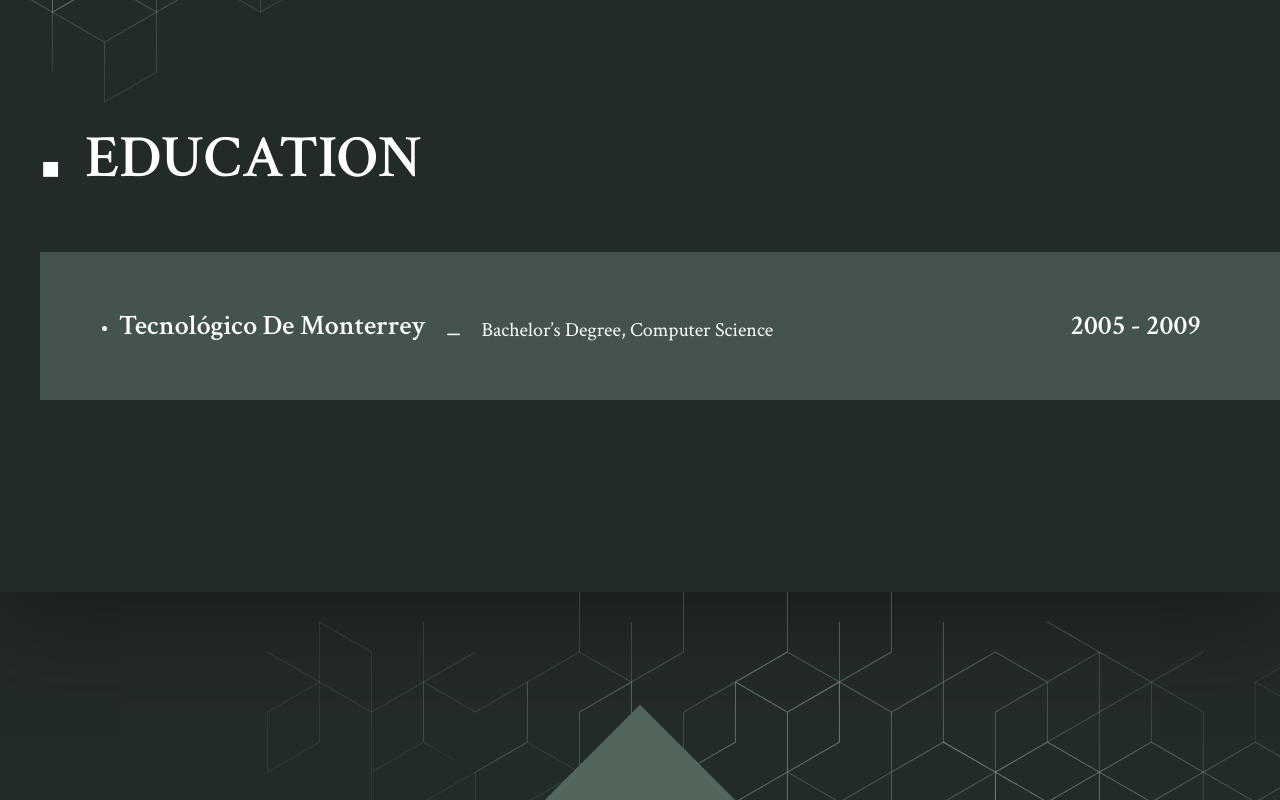
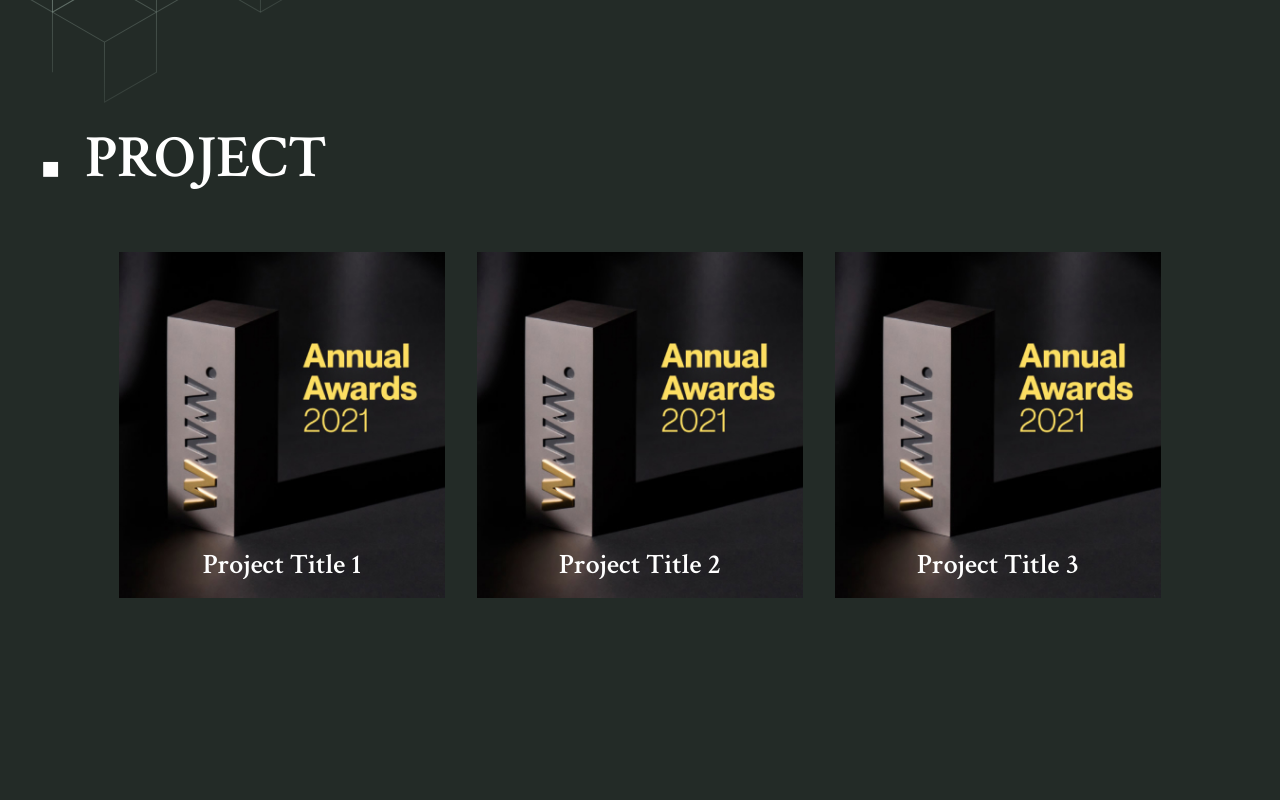
Before and after one commit to leodsan/portfolio-website, a Next.js app: page / in a window 1280 px wide. Shown: the part 3040-3840 px from the top of the page. Built offline with nearby package versions, Linux system fonts and the light colour scheme.

Commit message:
add project section

```diff
--- /dev/null
+++ b/src/components/pages/home/Project.js
@@ -0,0 +1,36 @@
+import Link from "next/link";
+import { Button } from "../../commons";
+import { InfoSection } from "../../elements";
+
+const Project = ({ items }) => {
+  return (
+    <InfoSection
+      title="project"
+      listClassName="gap-8 !bg-transparent px-0"
+      listPosition="center"
+    >
+      {items.map(({ id, title, text, href, img }) => (
+        <li
+          key={id}
+          className="w-[30%] flex flex-col group overflow-hidden items-center justify-center flex-grow relative h-[27vw]"
+        >
+          <div className="flex flex-col z-20 p-8 gap-5 group-hover:translate-y-0 items-center translate-y-full transition-all duration-300">
+            <span className="tp-h1 block  group-hover:translate-y-0 transition-all duration-300 -translate-y-full">
+              {title}
+            </span>
+            <p className="text-center tp-h4">{text}</p>
+            <Button title="(see more)" titleClassName="tp-h4" />
+          </div>
+          <span className="absolute top-0 opacity-0 group-hover:opacity-100 transition-all duration-300 left-0 w-full h-full bg-green-900 border-[1.5rem] border-green-700 z-10" />
+          <img
+            src={img}
+            alt={title}
+            className="w-full h-full object-cover absolute top-0 left-0 transition-all duration-300 group-hover:opacity-0"
+          />
+        </li>
+      ))}
+    </InfoSection>
+  );
+};
+
+export { Project };
--- a/src/components/pages/home/index.js
+++ b/src/components/pages/home/index.js
@@ -2,3 +2,4 @@
 export * from "./Skills";
 export * from "./Experience";
 export * from "./Education";
+export * from "./Project";
--- a/src/constants/HOME_CONST.js
+++ b/src/constants/HOME_CONST.js
@@ -188,6 +188,29 @@
       subtitle: "Bachelor’s degree, Computer Science",
     },
   ],
+  project: [
+    {
+      id: 1,
+      title: "project title 1",
+      text: "Lorem Ipsum is simply dummy text of the printing and typesetting.",
+      href: "/",
+      img: "/media/project.jpg",
+    },
+    {
+      id: 2,
+      title: "project title 2",
+      text: "Lorem Ipsum is simply dummy text of the printing and typesetting.",
+      href: "/",
+      img: "/media/project.jpg",
+    },
+    {
+      id: 3,
+      title: "project title 3",
+      text: "Lorem Ipsum is simply dummy text of the printing and typesetting.",
+      href: "/",
+      img: "/media/project.jpg",
+    },
+  ],
 };
 
 export { HOME_CONST };
--- a/src/pages/index.js
+++ b/src/pages/index.js
@@ -3,17 +3,19 @@
   Skills,
   Experience,
   Education,
+  Project,
 } from "../components/pages/home";
 import { HOME_CONST } from "../constants";
 
 const Home = () => {
-  const { skills, experience, education } = HOME_CONST;
+  const { skills, experience, education, project } = HOME_CONST;
 
   return (
     <main>
       <Introduction />
       <Skills items={skills} />
       <Experience items={experience} />
+      <Project items={project} />
       <Education items={education} />
     </main>
   );
```
Also changed, not shown: public/media/project.jpg (added).
